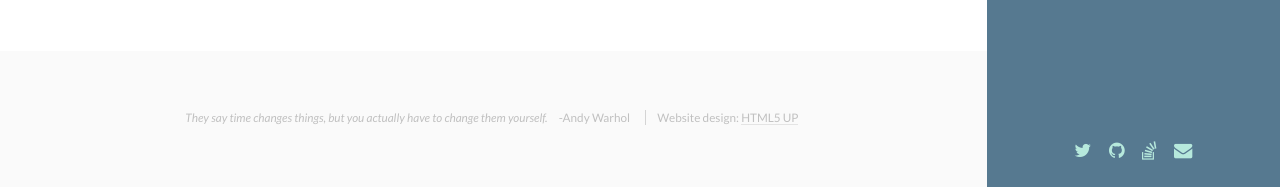
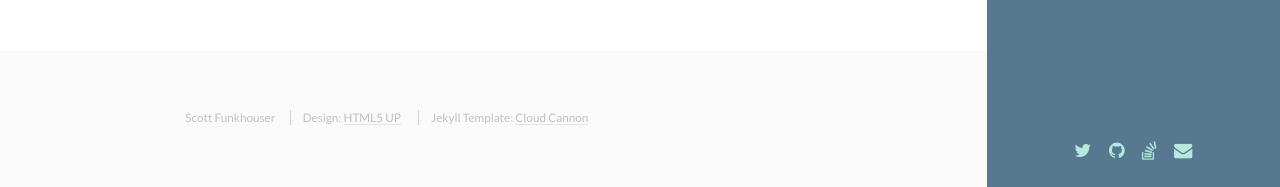
Before and after one commit to funkhou9/blog, a Jekyll site: the page built from contact/index.html, in a window 1280 px wide and 981 px high. Shown: the part 794-981 px from the top of the window. Built offline with Jekyll 4.4.1, drawn with Linux system fonts in a browser that asks for light colours; Markdown is read by kramdown in place of the engine named in the settings.

Commit message:
changed footer and intro

```diff
--- a/_config.yml
+++ b/_config.yml
@@ -11,4 +11,4 @@
 github_username:  funkhou9
 
 # Build settings
-markdown: kramdown
+markdown: redcarpet
--- a/_includes/footer.html
+++ b/_includes/footer.html
@@ -2,8 +2,9 @@
     <section id="footer">
         <div class="container">
             <ul class="copyright">
-                <li><i>They say time changes things, but you actually have to change them yourself.</i>&nbsp;&nbsp;&nbsp;&nbsp;&nbsp;-Andy Warhol</li>
-                <li>Website design: <a href="http://html5up.net">HTML5 UP</a></li>
+            	<li>Scott Funkhouser</li>
+                <li>Design: <a href="http://html5up.net">HTML5 UP</a></li>
+                <li>Jekyll Template: <a href="http://cloudcannon.com">Cloud Cannon</a></li>
             </ul>
         </div>
     </section>
--- a/index.html
+++ b/index.html
@@ -11,7 +11,7 @@
                 <h2>Gigabases to Gigabytes</h2>
                 <p>Semi-professional site and blog by an aspiring genome scientist.</p>
             </header>
-            <p>Includes blog posts detailing my journey with quantitative genetics, R, C++, and web development. I enjoy pondering questions in genomics and learning new statistical/CS/web techniques to enhance my research. "Computational biologists" are a privaliged bunch, with opportunities to learn to skills, languages, and workflow practices to not only make their research easier, but incredibly fun. When not having fun with research and coding, I enjoy Seattle sports teams, good coffee, and good beer.</p>
+            <p>Thankfully, free from the bench to learn bioinformatics. This site includes blog posts detailing my journey with quantitative genetics, R, C++, and web development. I enjoy pondering questions in genomics and learning new statistical/CS/web techniques to enhance my research. "Computational biologists" are a privaliged bunch, with opportunities to learn to skills, languages, and workflow practices to not only make their research easier, but incredibly fun. When not having fun with research and coding, I enjoy Seattle sports teams, good coffee, and good beer.</p>
         </div>
     </section>
 
```
